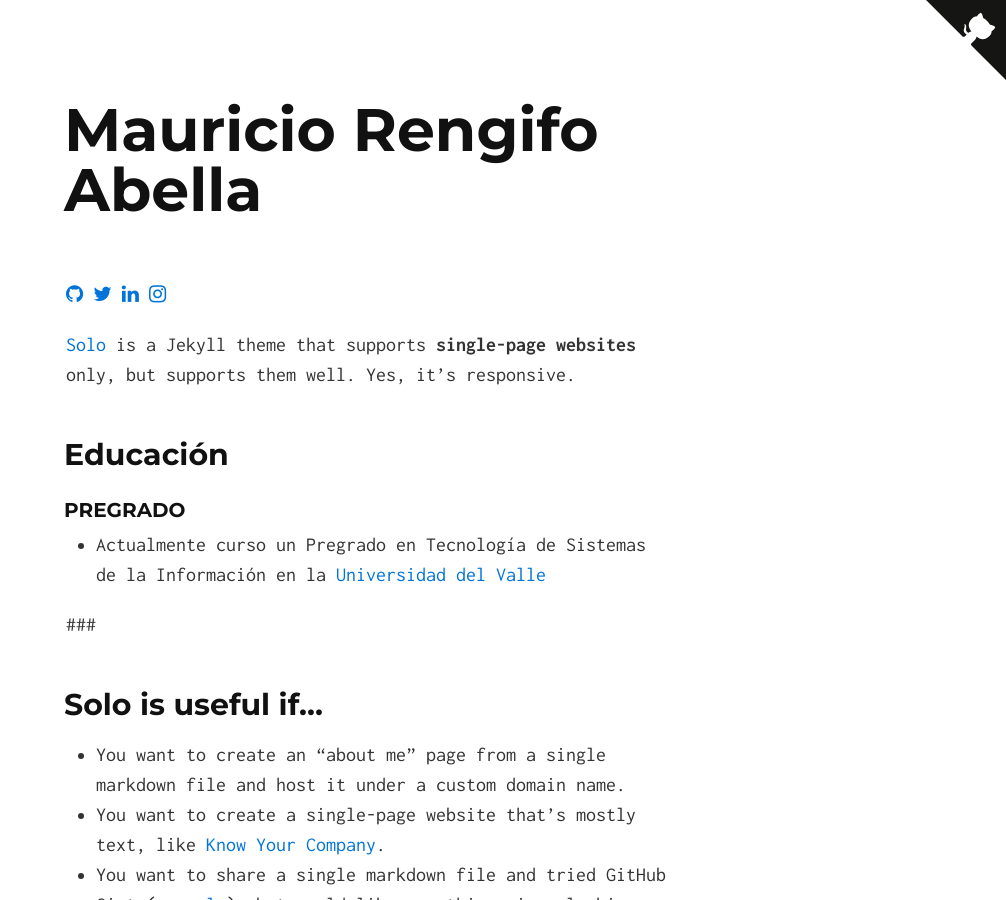
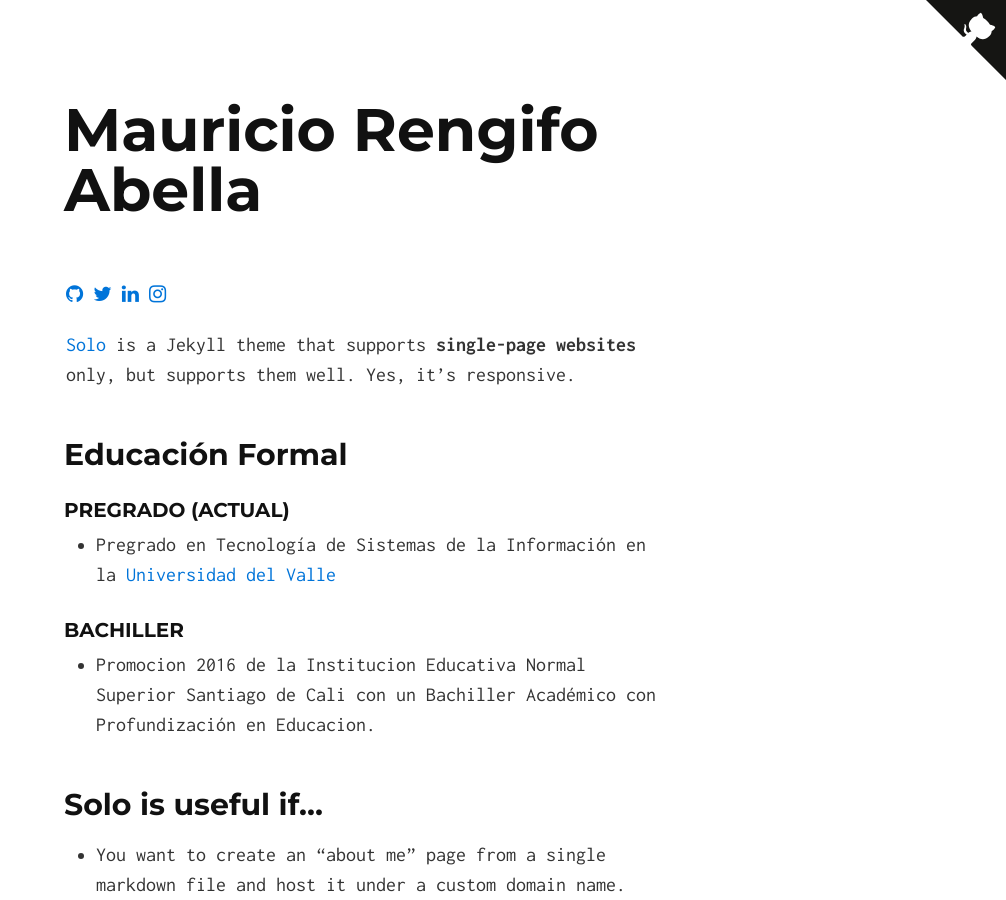
Before and after one commit to MaurooRen/maurooren.github.io, a Jekyll site: the page built from index.md, in a window 1280 px wide and 900 px high. Shown: the whole window, without its empty margins (274-1280 px from the left). Built offline with Jekyll 4.4.1, drawn with Linux system fonts in a browser that asks for light colours; nearby versions of some CDN libraries.

Commit message:
Education

```diff
--- a/index.md
+++ b/index.md
@@ -6,15 +6,15 @@ layout: default
 
 [Solo](http://chibicode.github.io/solo) is a Jekyll theme that supports **single-page websites** only, but supports them well. Yes, it's responsive.
 
-## Educación
+## Educación Formal
 
-### Pregrado
+### Pregrado (Actual)
 
-* Actualmente curso un Pregrado en Tecnología de Sistemas de la Información en la [Universidad del Valle](http://tecnosistemas.univalle.edu.co/)
+* Pregrado en Tecnología de Sistemas de la Información en la [Universidad del Valle](http://tecnosistemas.univalle.edu.co/)
 
-###
+### Bachiller
 
-
+* Promocion 2016 de la Institucion Educativa Normal Superior Santiago de Cali con un Bachiller Académico con Profundización en Educacion.
 
 
 
```
